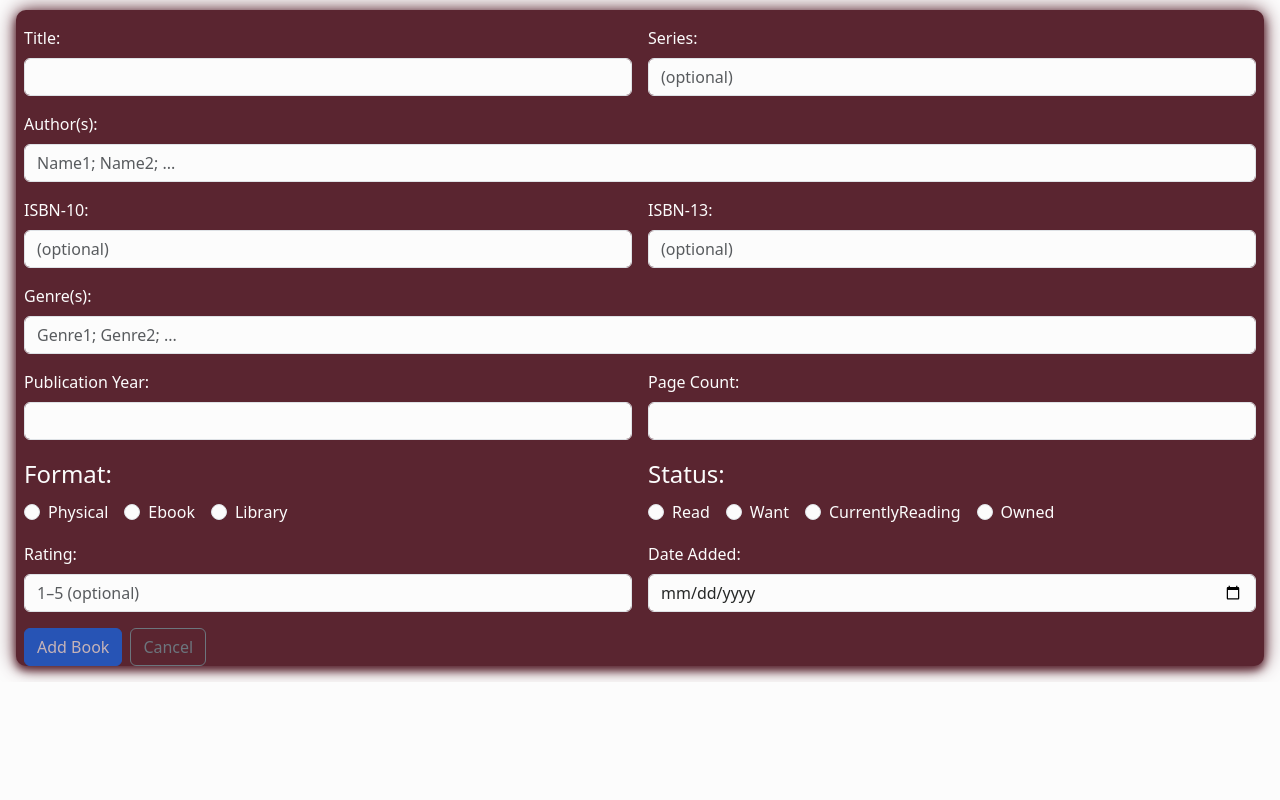
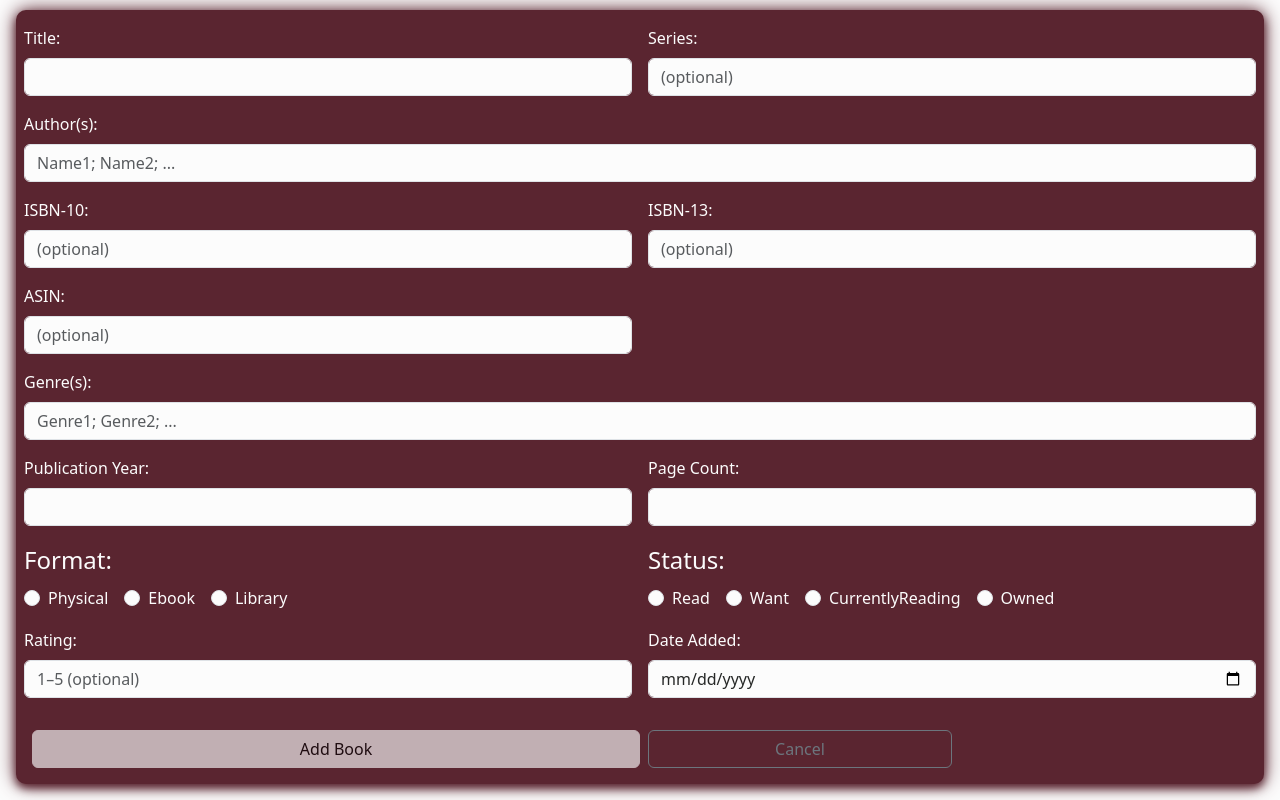
Before and after one commit to jnycolej/BookKeeper, a React (Create React App) app in the folder frontend/: page /bookform in a window 1280 px wide. Shown: the part 444-1244 px from the top of the page. Before the commit the page ends 1126 px from the top, so only its background shows below. Built offline with nearby package versions, Linux system fonts and the light colour scheme; no server answers.

Commit message:
added the asin number field

```diff
--- a/frontend/src/components/BookForm.js
+++ b/frontend/src/components/BookForm.js
@@ -21,6 +21,7 @@ export default function BookForm() {
     dateAdded: '',
     isbn10: '',
     isbn13: '',
+    asin: '',
   }
 
   const [formData, setFormData] = useState({...INITIAL_STATE});
@@ -78,6 +79,7 @@ export default function BookForm() {
       format:          formData.format || null,
       isbn10:          formData.isbn10.trim() || null,
       isbn13:          formData.isbn13.trim() || null,
+      asin:            formData.asin.trim() || null,
       rating:          formData.rating ? Number(formData.rating) : null,
       ...(formData.dateAdded
          ? { dateAdded: new Date(formData.dateAdded) }
@@ -106,7 +108,7 @@ export default function BookForm() {
   return (
     <div>
       <NavBar />
-      <h1 className="display-1">Add Book</h1>
+      <h1 className="display-1 text-center">Add New Book</h1>
       <form className="row g-3 m-3" onSubmit={handleSubmit}>
         {/* Title */}
         <div className="col-md-6">
@@ -167,6 +169,17 @@ export default function BookForm() {
             type="text"
             className="form-control"
             value={formData.isbn13}
+            onChange={handleChange}
+            placeholder="(optional)"
+          />
+        </div>
+                <div className="col-md-6">
+          <label htmlFor="asin" className="form-label">ASIN:</label>
+          <input
+            id="asin"
+            type="text"
+            className="form-control"
+            value={formData.asin}
             onChange={handleChange}
             placeholder="(optional)"
           />
@@ -278,17 +291,17 @@ export default function BookForm() {
         </div>
 
         {/* Submit */}
-        <div className="col-12">
+        <div className="col-12 p-3">
           <button
             type="submit"
-            className="btn btn-primary"
+            className="btn btn-light w-50"
             disabled={!isFormValid}
           >
             Add Book
           </button>
           <button
             type="button"
-            className="btn btn-outline-secondary ms-2"
+            className="btn btn-outline-secondary ms-2 w-25"
             onClick={() => navigate('/home')}
           >
             Cancel
--- a/frontend/src/components/EditForm.js
+++ b/frontend/src/components/EditForm.js
@@ -22,6 +22,7 @@ export default function EditForm() {
     dateAdded: '',
     isbn10: '',
     isbn13: '',
+    asin: '',
   });
   const [isFormValid, setIsFormValid] = useState(false);
   const [loading, setLoading] = useState(true);
@@ -55,6 +56,7 @@ export default function EditForm() {
           rating:          data.rating || '',
           isbn10:          data.isbn10 || '',
           isbn13:          data.isbn13 || '',
+          asin:            data.asin || '',
           dateAdded:       toInputDate(data.dateAdded),
         });
 
@@ -118,6 +120,7 @@ export default function EditForm() {
       format:          editData.format || null,
       isbn10:          editData.isbn10.trim() || null,
       isbn13:          editData.isbn13.trim() || null,
+      asin:            editData.asin.trim() || null,
       rating:          editData.rating ? Number(editData.rating) : null,
       ...(editData.dateAdded
          ? { dateAdded: new Date(editData.dateAdded) }
@@ -142,7 +145,7 @@ export default function EditForm() {
   return (
     <div>
       <NavBar />
-      <h1 className="display-1">Edit Book</h1>
+      <h1 className="display-1 text-center">Edit Book</h1>
       <form className="row g-3 m-3" onSubmit={handleSubmit}>
         {/* Title */}
         <div className="col-md-6">
@@ -207,7 +210,17 @@ export default function EditForm() {
             placeholder="(optional)"
           />
         </div>
-
+                        <div className="col-md-6">
+          <label htmlFor="asin" className="form-label">ASIN:</label>
+          <input
+            id="asin"
+            type="text"
+            className="form-control"
+            value={editData.asin}
+            onChange={handleChange}
+            placeholder="(optional)"
+          />
+        </div>
         {/* Genres */}
         <div className="col-12">
           <label htmlFor="genres" className="form-label">Genre(s):</label>
```
